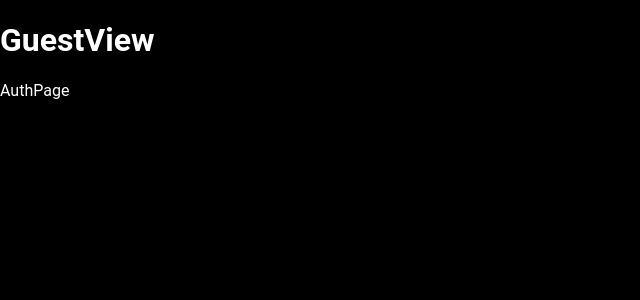
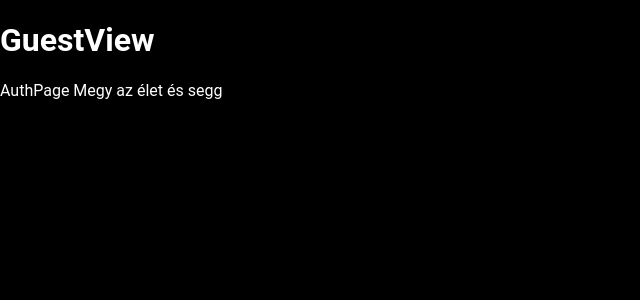
Before and after one commit to hegedus-mark/imdb-clone-site, a React (Vite) app in the folder frontend/: page /auth in a window 1280 px wide. Shown: the top 300 px of the page, without its empty margins (0-640 px from the left). Built offline with nearby package versions, Linux system fonts and the light colour scheme.

Commit message:
feat: testing issues #3

```diff
--- a/frontend/src/Pages/AuthPage/AuthPage.jsx
+++ b/frontend/src/Pages/AuthPage/AuthPage.jsx
@@ -1,3 +1,3 @@
 export const AuthPage = () => {
-  return <div>AuthPage</div>;
+  return <div>AuthPage Megy az élet és segg</div>;
 };
```
